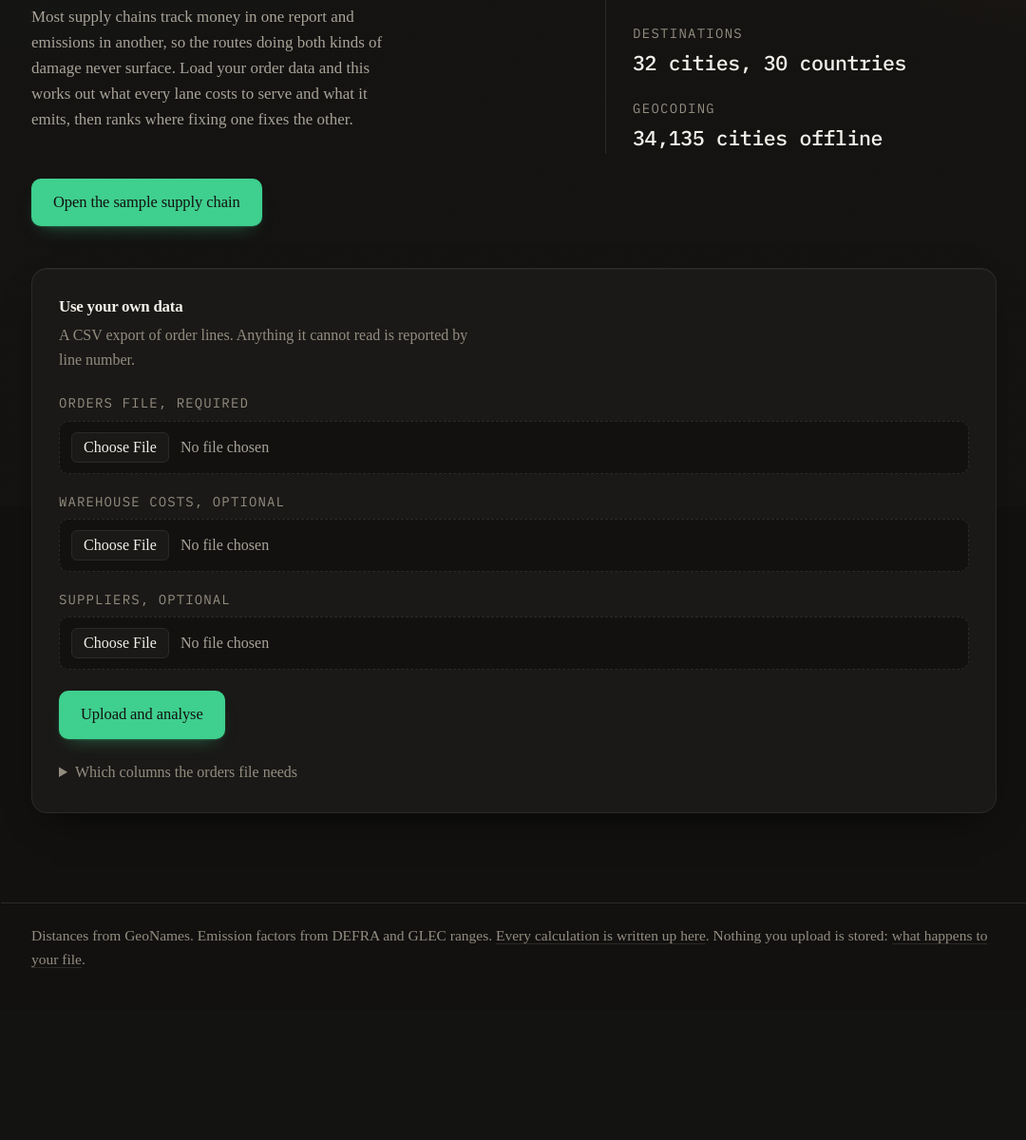
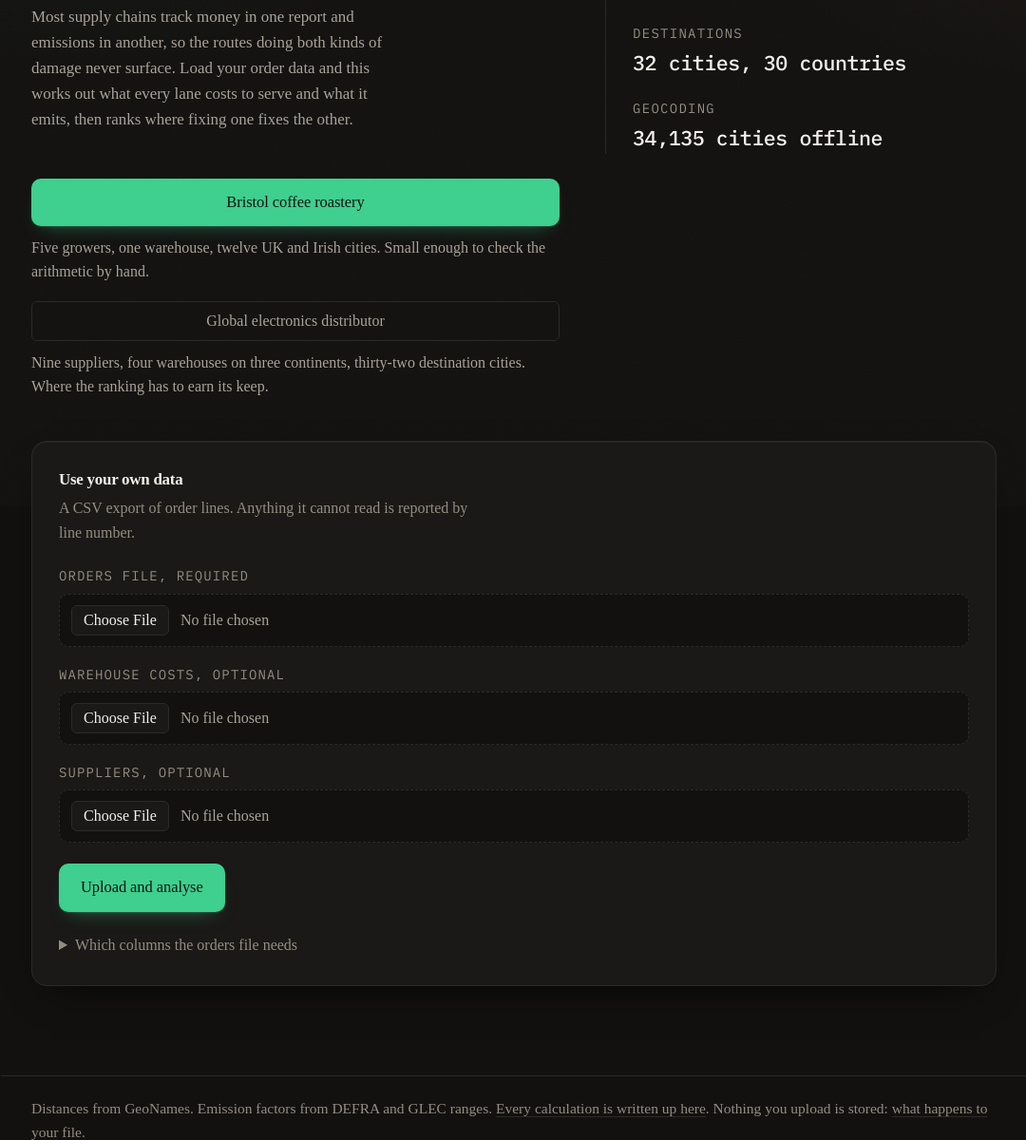
Before and after one commit to EdmondBadran/Supply-Chain-Cost-Carbon-Optimizer, a Flask app: page /data in a window 1280 px wide. Shown: the part 267-1467 px from the top of the page at 95% size, without its empty margins (99-1179 px from the left). Before the commit the page ends 1286 px from the top, so only its background shows below. Run offline with Flask 3, Linux system fonts and the light colour scheme; data that the repository does not hold is empty.

Commit message:
put both sample networks behind a button, and export the findings
The larger dataset was only reachable by editing a constant in app.py,
which meant nobody but me ever saw the tool work on a network where the
ranking has to do something. Both are on the data page now, each with a
line saying what it is for.

The report also downloads as a CSV, because the conversation after
somebody agrees with it happens in a spreadsheet.

Two bits of statistics copy were written against the small network and
were wrong on the big one: the count of worth-changing routes swings from
8 to 17 there, so claiming it is stable had to go, and an empty outlier
table now says what finding nothing means instead of hiding the section.

Co-Authored-By: Claude Opus 5 <noreply@anthropic.com>

```diff
--- a/app.py
+++ b/app.py
@@ -1,10 +1,14 @@
+import csv
+import io
 import os
 import secrets
 import tempfile
+from datetime import date
 from pathlib import Path
 
 from flask import (
     Flask,
+    Response,
     jsonify,
     redirect,
     render_template,
@@ -26,10 +30,44 @@ from optimizer import (
 )
 
 ROOT = Path(__file__).resolve().parent
-SAMPLE = ROOT / "data" / "Sample B Small BB"
-SAMPLE_ORDERS = SAMPLE / "orders.csv"
-SAMPLE_WAREHOUSES = SAMPLE / "warehouses.csv"
-SAMPLE_SUPPLIERS = SAMPLE / "suppliers.csv"
+
+# Two sample networks, because one dataset only ever proves the tool works on
+# that dataset. The roastery is small enough to check by hand, which is what
+# makes it the default: somebody can count the routes and agree with the
+# answer. The distributor is where the ranking has to do real work, and it is
+# now one click away rather than a code change.
+SAMPLES = {
+    "roastery": {
+        "label": "Bristol coffee roastery",
+        "blurb": (
+            "Five growers, one warehouse, twelve UK and Irish cities. Small "
+            "enough to check the arithmetic by hand."
+        ),
+        "folder": "Sample B Small BB",
+        "files": ("orders.csv", "warehouses.csv", "suppliers.csv"),
+    },
+    "distributor": {
+        "label": "Global electronics distributor",
+        "blurb": (
+            "Nine suppliers, four warehouses on three continents, thirty-two "
+            "destination cities. Where the ranking has to earn its keep."
+        ),
+        "folder": "Sample A",
+        "files": (
+            "sample_orders.csv",
+            "sample_warehouses.csv",
+            "sample_suppliers.csv",
+        ),
+    },
+}
+
+DEFAULT_SAMPLE = "roastery"
+
+
+def sample_paths(key):
+    spec = SAMPLES[key]
+    folder = ROOT / "data" / spec["folder"]
+    return tuple(folder / name for name in spec["files"])
 
 app = Flask(__name__)
 app.config["MAX_CONTENT_LENGTH"] = 32 * 1024 * 1024
@@ -52,9 +90,14 @@ def ensure_data(conn):
     to work as well as the front door.
     """
     if not db.summary(conn):
-        ingest.load(conn, SAMPLE_ORDERS, SAMPLE_WAREHOUSES, SAMPLE_SUPPLIERS)
-        analysis.run(conn)
-        db.set_meta(conn, "source", "sample")
+        load_sample(conn, DEFAULT_SAMPLE)
+
+
+def load_sample(conn, key):
+    ingest.load(conn, *sample_paths(key))
+    analysis.run(conn)
+    db.set_meta(conn, "source", "sample")
+    db.set_meta(conn, "sample", key)
 
 
 @app.route("/")
@@ -133,7 +176,12 @@ def edit_stages():
 @app.route("/data")
 def upload_page():
     with store.workspace() as conn:
-        return render_template("index.html", summary=db.summary(conn))
+        return render_template(
+            "index.html",
+            summary=db.summary(conn),
+            samples=SAMPLES,
+            loaded_sample=db.get_meta(conn, "sample"),
+        )
 
 
 @app.route("/method")
@@ -198,6 +246,66 @@ def diagnosis_page():
         return render_template(
             "diagnosis.html", report=report, summary=db.summary(conn)
         )
+
+
+@app.route("/findings.csv")
+def findings_csv():
+    """The ranked findings as a spreadsheet.
+
+    A report somebody agrees with is still a web page. This is the same
+    findings in the form the next conversation actually happens in, which is
+    a spreadsheet with a column for who is doing it.
+    """
+    with store.workspace() as conn:
+        ensure_data(conn)
+        report = diagnosis.build(conn)
+        if report is None:
+            return redirect(url_for("chain_page"))
+
+        buffer = io.StringIO()
+        writer = csv.writer(buffer)
+        writer.writerow(
+            [
+                "rank",
+                "stage",
+                "problem",
+                "what is happening",
+                "why it matters",
+                "what to do",
+                "the catch",
+                "cost at stake usd per year",
+                "share of chain cost",
+                "co2e at stake kg per year",
+                "share of chain carbon",
+                "effort",
+            ]
+        )
+        for index, problem in enumerate(report["problems"], start=1):
+            cost_share = "{:.4f}".format(problem["cost_share"])
+            co2e_share = "{:.4f}".format(problem["co2e_share"])
+            writer.writerow(
+                [
+                    index,
+                    problem["stage"],
+                    problem["title"],
+                    problem["happening"],
+                    problem["why"],
+                    problem["action"],
+                    problem["note"],
+                    round(problem["cost_at_stake"] or 0, 2),
+                    cost_share,
+                    round(problem["co2e_at_stake"] or 0, 2),
+                    co2e_share,
+                    problem["effort"] or "",
+                ]
+            )
+
+    name = "findings-" + date.today().isoformat() + ".csv"
+    return Response(
+        buffer.getvalue(),
+        mimetype="text/csv",
+        headers={"Content-Disposition": 'attachment; filename="' + name + '"'},
+    )
 
 
 @app.route("/dashboard")
@@ -323,6 +431,7 @@ def upload():
                 analysis.run(conn)
                 summary = db.summary(conn)
                 db.set_meta(conn, "source", "upload")
+                db.set_meta(conn, "sample", "")
             except ingest.ValidationError as exc:
                 return render_error(str(exc))
             except UnicodeDecodeError:
@@ -330,15 +439,22 @@ def upload():
     finally:
         _cleanup(tmpdir)
 
-    return render_template("index.html", summary=summary, report=report)
+    return render_template(
+        "index.html",
+        summary=summary,
+        report=report,
+        samples=SAMPLES,
+        loaded_sample=None,
+    )
 
 
 @app.post("/sample")
 def sample():
+    key = request.form.get("sample") or DEFAULT_SAMPLE
+    if key not in SAMPLES:
+        return render_error("There is no sample by that name.")
     with store.workspace() as conn:
-        ingest.load(conn, SAMPLE_ORDERS, SAMPLE_WAREHOUSES, SAMPLE_SUPPLIERS)
-        analysis.run(conn)
-        db.set_meta(conn, "source", "sample")
+        load_sample(conn, key)
     return redirect(url_for("chain_page"))
 
 
@@ -384,7 +500,13 @@ def network_payload(conn):
 
 def render_error(message):
     with store.workspace() as conn:
-        return render_template("index.html", summary=db.summary(conn), error=message)
+        return render_template(
+            "index.html",
+            summary=db.summary(conn),
+            samples=SAMPLES,
+            loaded_sample=db.get_meta(conn, "sample"),
+            error=message,
+        )
 
 
 def _cleanup(tmpdir):
--- a/static/style.css
+++ b/static/style.css
@@ -3260,3 +3260,47 @@ select:disabled {
         justify-self: start;
     }
 }
+
+/* Two sample networks side by side on the data page. The blurb matters as
+   much as the button: which one somebody loads should be a decision, not a
+   guess between two identical-looking options. */
+.sample-picks {
+    display: grid;
+    grid-template-columns: repeat(auto-fit, minmax(280px, 1fr));
+    gap: 18px;
+    margin-top: 4px;
+}
+
+.sample-picks form {
+    display: flex;
+    flex-direction: column;
+    align-items: flex-start;
+    gap: 10px;
+}
+
+.sample-picks button {
+    width: 100%;
+}
+
+.sample-picks button:disabled {
+    opacity: 0.55;
+    cursor: default;
+}
+
+.sample-picks span {
+    color: var(--ink-2);
+    font-size: 16px;
+    text-wrap: pretty;
+}
+
+.report-actions {
+    display: flex;
+    flex-wrap: wrap;
+    gap: 10px;
+    align-items: center;
+}
+
+a.report-save {
+    text-decoration: none;
+    display: inline-block;
+}
--- a/templates/diagnosis.html
+++ b/templates/diagnosis.html
@@ -14,7 +14,10 @@
   {% if o.concentration %}
   <p class="truth-note">{{ o.concentration }}</p>
   {% endif %}
-  <button class="report-save" type="button" data-print>Save as PDF</button>
+  <div class="report-actions">
+    <button class="report-save" type="button" data-print>Save as PDF</button>
+    <a class="report-save" href="{{ url_for('findings_csv') }}">Download as CSV</a>
+  </div>
 </section>
 
 <section class="report-figures">
--- a/templates/index.html
+++ b/templates/index.html
@@ -41,9 +41,17 @@
       data and this works out what every lane costs to serve and what it
       emits, then ranks where fixing one fixes the other.
     </p>
-    <form method="post" action="{{ url_for('sample') }}">
-      <button class="primary" type="submit">Open the sample supply chain</button>
-    </form>
+    <div class="sample-picks">
+      {% for key, spec in samples.items() %}
+      <form method="post" action="{{ url_for('sample') }}">
+        <input type="hidden" name="sample" value="{{ key }}">
+        <button class="{{ 'primary' if loop.first else 'ghost' }}" type="submit">
+          {{ spec.label }}
+        </button>
+        <span>{{ spec.blurb }}</span>
+      </form>
+      {% endfor %}
+    </div>
   </div>
   <dl class="hero-aside">
     <dt>Sample network</dt>
@@ -73,9 +81,30 @@
   {% endif %}
   <div class="row-actions">
     <a class="primary" href="{{ url_for('chain_page') }}">See the value chain</a>
+    <a class="ghost-link" href="{{ url_for('findings_csv') }}">Download the findings</a>
     <form method="post" action="{{ url_for('clear') }}">
       <button class="ghost" type="submit">Clear this data</button>
     </form>
+  </div>
+</section>
+
+<section class="panel">
+  <h2>The two sample networks</h2>
+  <p class="sub">
+    One is small enough to check by hand, the other is where the ranking has
+    to do real work. Loading either replaces whatever you have open.
+  </p>
+  <div class="sample-picks">
+    {% for key, spec in samples.items() %}
+    <form method="post" action="{{ url_for('sample') }}">
+      <input type="hidden" name="sample" value="{{ key }}">
+      <button class="{{ 'ghost' if key == loaded_sample else 'primary' }}"
+              type="submit"{{ ' disabled' if key == loaded_sample }}>
+        {{ spec.label }}{{ ", loaded" if key == loaded_sample }}
+      </button>
+      <span>{{ spec.blurb }}</span>
+    </form>
+    {% endfor %}
   </div>
 </section>
 {% endif %}
```
Also changed, not shown: templates/stats.html (+35 -9 lines).
